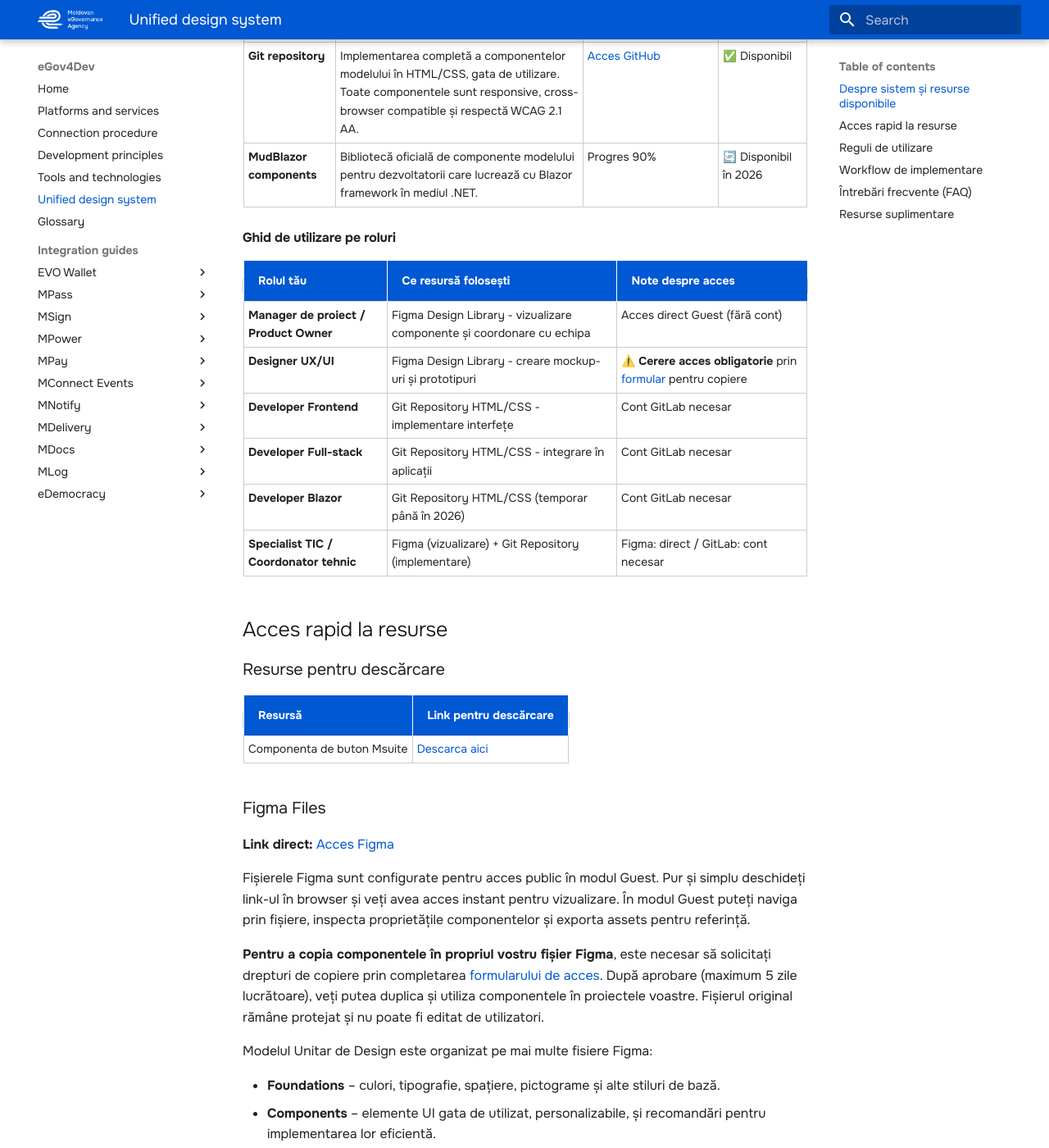
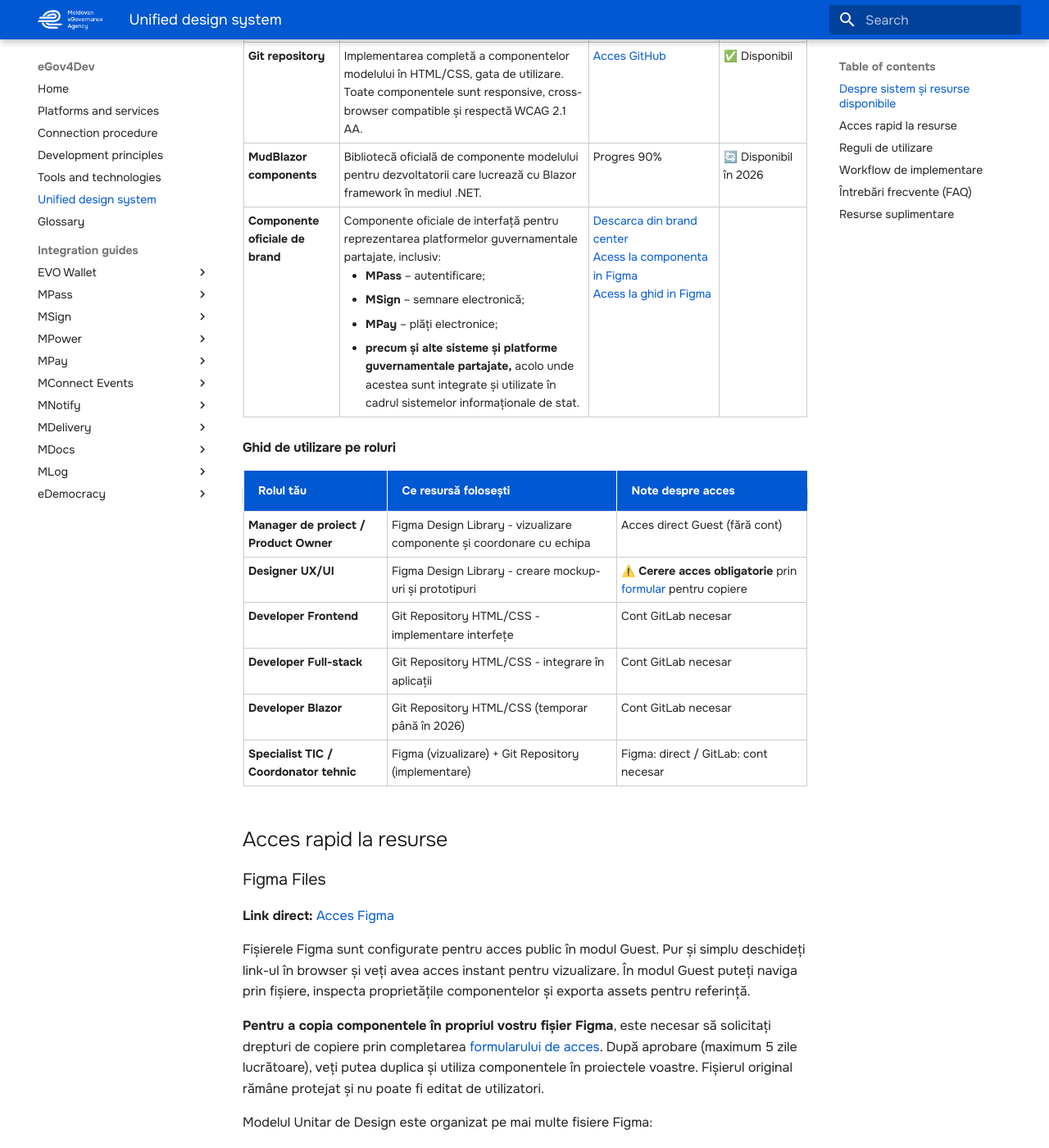
Before and after one commit to egov-moldova/egov4dev, an MkDocs documentation site: the page built from docs/mud/index.md, in a window 1280 px wide and 1400 px high, scrolled down 1468 px. Shown: the whole window at 82% size. Built offline with MkDocs 1.6.1 and Material for MkDocs 9.7.7, drawn with Linux system fonts in a browser that asks for light colours.

Commit message:
Ghid table update

```diff
--- a/docs/mud/index.md
+++ b/docs/mud/index.md
@@ -22,12 +22,61 @@
 
 ### Resurse disponibile
 
-| Resursă | Descriere | Cum accesezi | Status |
-|---------|-----------|--------------|--------|
-| **Figma files** | Biblioteca completă de componente, stiluri și pattern-uri. Conține toate componentele UI, sistemul de culori, tipografia, iconițele, spacing tokens și exemple de layout-uri. | **Vizualizare:** [Acces direct Guest](https://mud.egov.md)<br>**Copiere/Editare:** [Completați formularul](https://forms.office.com/pages/responsepage.aspx?id=Z4f8jWsRaEKDxfvIWTRtOKF3nI_LtL9ChzbNY23lEmtUMlFHSTQ1VzQ0UTROMFlWVlBNV01DRUFBUC4u&route=shorturl) pentru drepturi | ✅ Disponibil |
-| **Demo page** | Catalog interactiv al tuturor componentelor, afișate în variantele principale și contexte responsive, cu posibilitatea de copiere rapidă a tokenilor și a fragmentelor de cod pentru utilizare. | [Acces GitHub Pages](https://egov-moldova.github.io/design-system/Components/) | ✅ Disponibil |
-| **Git repository** | Implementarea completă a componentelor modelului în HTML/CSS, gata de utilizare. Toate componentele sunt responsive, cross-browser compatible și respectă WCAG 2.1 AA. | [Acces GitHub](https://github.com/egov-moldova/design-system) | ✅ Disponibil |
-| **MudBlazor components** | Bibliotecă oficială de componente modelului pentru dezvoltatorii care lucrează cu Blazor framework în mediul .NET. | Progres 90% | 🔄 Disponibil în 2026 |
+<table>
+  <thead>
+    <tr>
+      <th>Resursă</th>
+      <th>Descriere</th>
+      <th>Cum accesezi</th>
+      <th>Status</th>
+    </tr>
+  </thead>
+  <tbody>
+    <tr>
+      <td><strong>Figma files</strong></td>
+      <td>Biblioteca completă de componente, stiluri și pattern-uri. Conține toate componentele UI, sistemul de culori, tipografia, iconițele, spacing tokens și exemple de layout-uri.</td>
+      <td>
+        <strong>Vizualizare:</strong> <a href="https://mud.egov.md">Acces direct Guest</a><br>
+        <strong>Copiere/Editare:</strong> <a href="https://forms.office.com/pages/responsepage.aspx?id=Z4f8jWsRaEKDxfvIWTRtOKF3nI_LtL9ChzbNY23lEmtUMlFHSTQ1VzQ0UTROMFlWVlBNV01DRUFBUC4u&route=shorturl">Completați formularul</a> pentru drepturi
+      </td>
+      <td>✅ Disponibil</td>
+    </tr>
+    <tr>
+      <td><strong>Demo page</strong></td>
+      <td>Catalog interactiv al tuturor componentelor, afișate în variantele principale și contexte responsive, cu posibilitatea de copiere rapidă a tokenilor și a fragmentelor de cod pentru utilizare.</td>
+      <td><a href="https://egov-moldova.github.io/design-system/Components/">Acces GitHub Pages</a></td>
+      <td>✅ Disponibil</td>
+    </tr>
+    <tr>
+      <td><strong>Git repository</strong></td>
+      <td>Implementarea completă a componentelor modelului în HTML/CSS, gata de utilizare. Toate componentele sunt responsive, cross-browser compatible și respectă WCAG 2.1 AA.</td>
+      <td><a href="https://github.com/egov-moldova/design-system">Acces GitHub</a></td>
+      <td>✅ Disponibil</td>
+    </tr>
+    <tr>
+      <td><strong>MudBlazor components</strong></td>
+      <td>Bibliotecă oficială de componente modelului pentru dezvoltatorii care lucrează cu Blazor framework în mediul .NET.</td>
+      <td>Progres 90%</td>
+      <td>🔄 Disponibil în 2026</td>
+    </tr>
+    <tr>
+      <td><strong>Componente oficiale de brand</strong></td>
+      <td>Componente oficiale de interfață pentru reprezentarea platformelor guvernamentale partajate, inclusiv:
+        <ul>
+            <li><strong>MPass</strong> – autentificare;</li>
+            <li><strong>MSign</strong> – semnare electronică;</li>
+            <li><strong>MPay</strong> – plăți electronice;</li>
+            <li><strong>precum și alte sisteme și platforme guvernamentale partajate,</strong> acolo unde acestea sunt integrate și utilizate în cadrul sistemelor informaționale de stat.</li>
+      </td>
+      <td>
+            <a href="https://drive.google.com/drive/folders/1VDL-G44x5-_A2Z3OC0qHv2If8ZfV6IJy?usp=sharing">Descarca din brand center</a><br>
+            <a href="https://www.figma.com/design/doJ7tDY0PlQ0PqMgbpFVIC/Components?node-id=2925-3568&t=Zj0VxvTiD83JH4NT-4">Acess la componenta in Figma</a><br>
+            <a href="https://www.figma.com/design/61kDJHJsGwfmzqmqsfkgkE/Layouts---Patterns?node-id=1429-11832&t=rb7Iqz4FX9oIB0ds-4">Acess la ghid in Figma</a>
+        </td>
+      <td> </td>
+    </tr>
+  </tbody>
+</table>
 
 #### Ghid de utilizare pe roluri
 
@@ -41,12 +90,6 @@
 | **Specialist TIC / Coordonator tehnic** | Figma (vizualizare) + Git Repository (implementare) | Figma: direct / GitLab: cont necesar |
 
 ## Acces rapid la resurse
-
-### Resurse pentru descărcare
-
-| Resursă | Link pentru descărcare |
-|---------|-----------|
-|Componenta de buton Msuite| [Descarca aici](https://drive.google.com/drive/folders/1VDL-G44x5-_A2Z3OC0qHv2If8ZfV6IJy)|
 
 ### Figma Files
 
```
